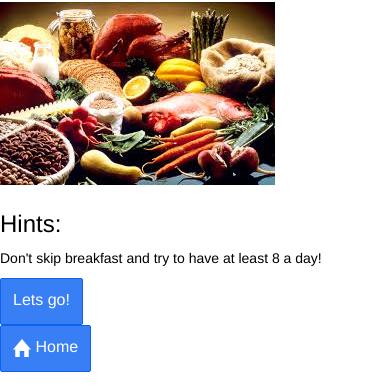
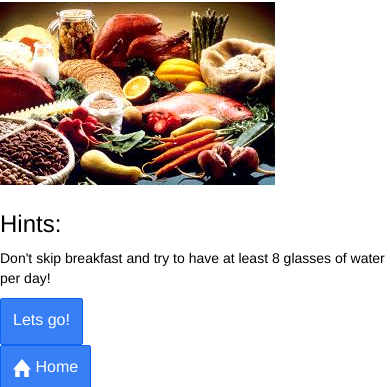
Before and after one commit to patriciabueno/Final-Calorie-Counter, a website: page www/index.html in a window 390 px wide. Shown: the part 148-535 px from the top of the page. Drawn offline with Linux system fonts and the light colour scheme; some packages are replaced by stand-ins of ours; files that its build step writes are made by us from their sources; some icons are missing; files whose address does not match are found by name.

Commit message:
Spelling correction

```diff
--- a/www/index.html
+++ b/www/index.html
@@ -36,7 +36,7 @@
           		<h1>Check here your caloric consumption per day!</h1>
 		<img src="images/food.jpg"> <!--  picture -->
 		<h3>Hints:</h3>
-		<p>Don't skip breakfast and try to have at least 8 a day!</p>
+		<p>Don't skip breakfast and try to have at least 8 glasses of water per day!</p>
 
 
 		<a href="products.html" class="button button-positive"><i class="icon ion-ios-counter"></i> Lets go!</a>
```
